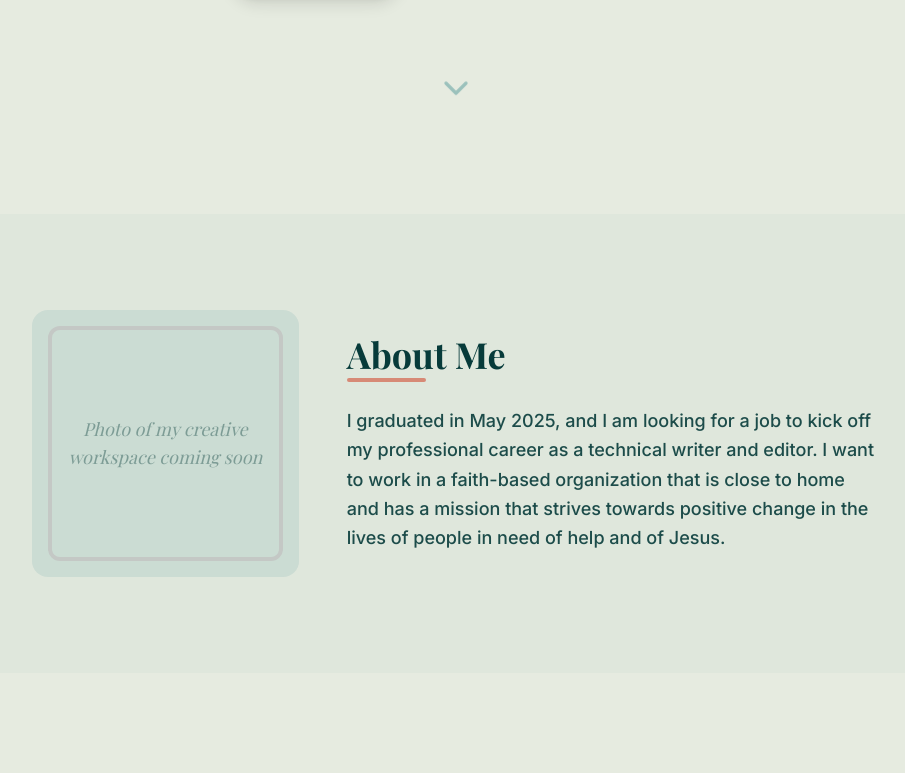
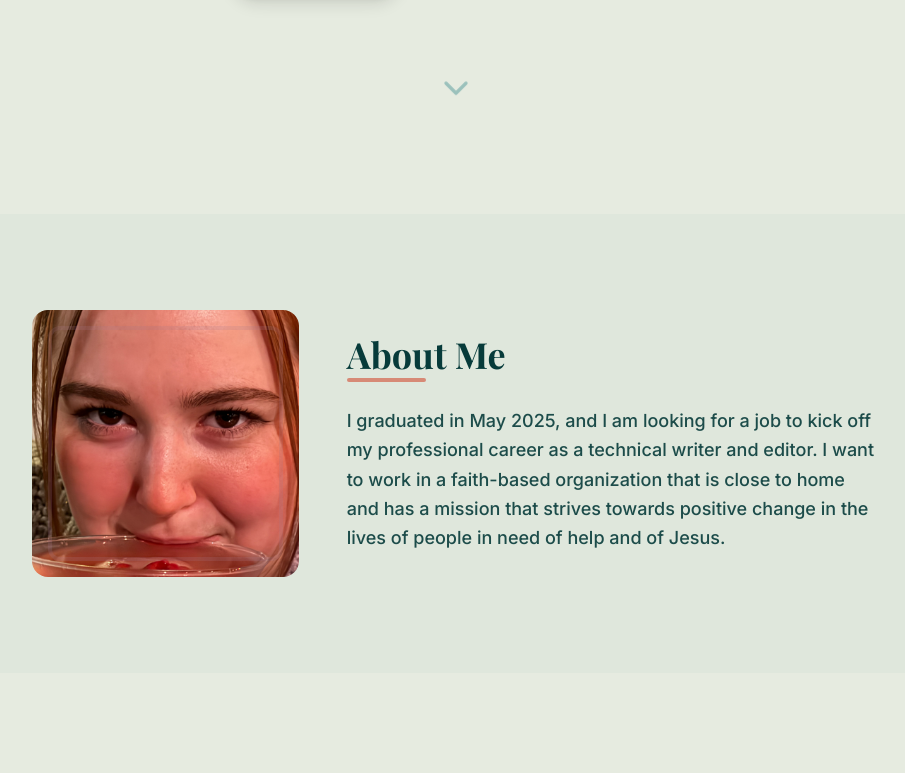
Before and after one commit to gitengstrom/evie_engstrom, a React (Vite) app: page / in a window 1280 px wide. Shown: the part 466-1239 px from the top of the page, without its empty margins (184-1089 px from the left). Built offline with nearby package versions, Linux system fonts and the light colour scheme; a web font is replaced by a local one.

Commit message:
Update App.tsx to display profile image from data.json

```diff
--- a/src/App.tsx
+++ b/src/App.tsx
@@ -114,10 +114,17 @@ function App() {
         <div className="max-w-4xl mx-auto px-6">
           <div className="flex flex-col md:flex-row gap-12 items-center">
             <div className="w-full md:w-1/3 aspect-square bg-ash/30 rounded-2xl overflow-hidden relative group">
-              {/* Photo Placeholder */}
-              <div className="absolute inset-0 flex items-center justify-center text-teal/40 font-display italic text-lg p-8 text-center">
-                Photo of my creative workspace coming soon
-              </div>
+              {personalInfo.profileImage ? (
+                <img
+                  src={personalInfo.profileImage}
+                  alt={personalInfo.name}
+                  className="w-full h-full object-cover transition-transform duration-300 group-hover:scale-105"
+                />
+              ) : (
+                <div className="absolute inset-0 flex items-center justify-center text-teal/40 font-display italic text-lg p-8 text-center">
+                  Photo of my creative workspace coming soon
+                </div>
+              )}
               <div className="absolute inset-0 border-4 border-mauve/20 m-4 rounded-xl group-hover:border-mauve/40 transition-colors"></div>
             </div>
             <div className="w-full md:w-2/3">
```
